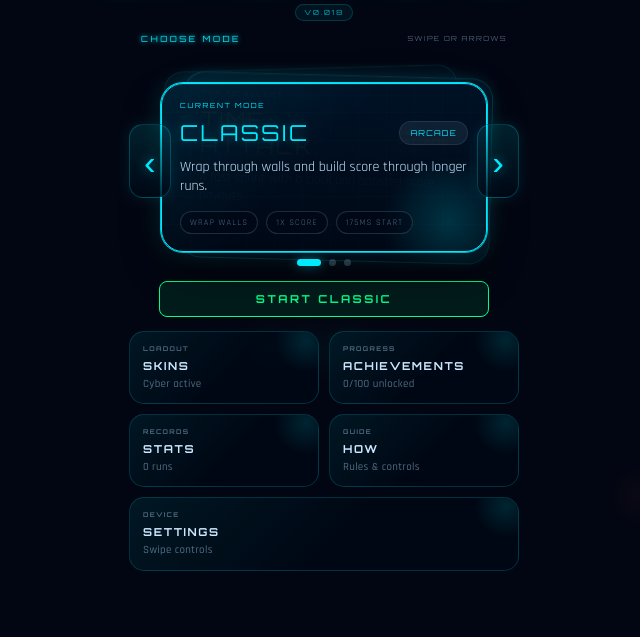
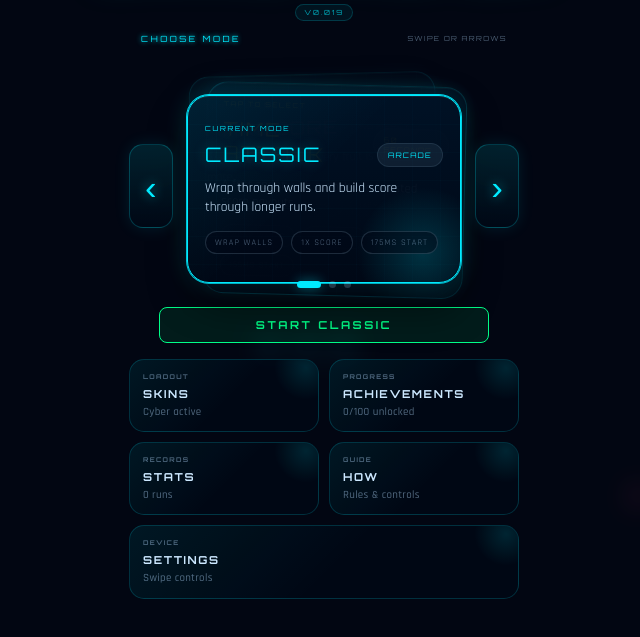
Before and after one commit to manojrautaray/Snake-Master, a plain HTML site: page index.html in a window 1280 px wide. Shown: the part 95-732 px from the top of the page, without its empty margins (316-956 px from the left). Drawn offline with Linux system fonts and the light colour scheme.

Commit message:
Fix mode arrow spacing

```diff
--- a/index.html
+++ b/index.html
@@ -59,7 +59,7 @@
     <div class="overlay" id="start-overlay">
       <div class="game-title">SNAKE MASTER</div>
       <div class="subtitle">Neon Edition</div>
-      <div class="version-pill" id="app-version">v0.018</div>
+      <div class="version-pill" id="app-version">v0.019</div>
 
       <div class="mode-stack-panel">
         <div class="mode-stack-head">
--- a/service-worker.js
+++ b/service-worker.js
@@ -1,4 +1,4 @@
-const CACHE_NAME = 'snake-master-v0.018';
+const CACHE_NAME = 'snake-master-v0.019';
 
 const CORE_ASSETS = [
   './',
--- a/src/config.js
+++ b/src/config.js
@@ -1,4 +1,4 @@
-export const APP_VERSION = 'v0.018';
+export const APP_VERSION = 'v0.019';
 export const GRID = 20;
 export const BASE_MS = 175;
 export const MIN_MS = 52;
--- a/styles.css
+++ b/styles.css
@@ -250,7 +250,7 @@ body::after {
 .mode-stack-panel {
   width: 100%;
   max-width: 390px;
-  margin-bottom: 10px;
+  margin-bottom: 12px;
 }
 .mode-stack-head {
   display: flex;
@@ -275,20 +275,20 @@ body::after {
 }
 .modes-grid.mode-stack {
   position: relative;
-  height: clamp(205px, 28vh, 242px);
+  height: clamp(236px, 31vh, 284px);
   isolation: isolate;
   touch-action: pan-y;
 }
 .mode-card {
   --mode-accent: var(--cyan);
   position: absolute;
-  left: 32px;
-  right: 32px;
-  top: 36px;
-  min-height: 168px;
+  left: 58px;
+  right: 58px;
+  top: 48px;
+  min-height: 188px;
   border: 1px solid rgba(0,234,255,0.24);
   border-radius: 22px;
-  padding: 17px 18px;
+  padding: 18px 17px;
   background:
     linear-gradient(135deg, rgba(0,234,255,0.07), transparent 46%),
     linear-gradient(180deg, rgba(0,18,38,0.94), rgba(0,8,22,0.96));
@@ -335,14 +335,14 @@ body::after {
   opacity: .62;
   filter: saturate(.9);
   pointer-events: none;
-  transform: translate(10px, -18px) scale(.95) rotate(1.5deg);
+  transform: translate(8px, -22px) scale(.95) rotate(1.5deg);
 }
 .mode-card.stack-2 {
   z-index: 1;
   opacity: .42;
   filter: saturate(.82);
   pointer-events: none;
-  transform: translate(-10px, -32px) scale(.90) rotate(-1.5deg);
+  transform: translate(-8px, -40px) scale(.90) rotate(-1.5deg);
 }
 .mode-card:hover {
   box-shadow:
@@ -379,14 +379,14 @@ body::after {
 }
 .mode-name {
   font-family: 'Orbitron', monospace;
-  font-size: clamp(15px, 5vw, 22px);
-  letter-spacing: 2.4px;
+  font-size: clamp(14px, 4.4vw, 20px);
+  letter-spacing: 2px;
   text-transform: uppercase;
   text-shadow: 0 0 12px rgba(0,234,255,0.34);
 }
 .mode-tag {
   font-family: 'Orbitron', monospace;
-  font-size: 8px;
+  font-size: 7.5px;
   letter-spacing: 1.2px;
   text-transform: uppercase;
   padding: 6px 10px;
@@ -397,7 +397,7 @@ body::after {
 .mode-desc {
   position: relative;
   z-index: 1;
-  font-size: 14px;
+  font-size: 13.5px;
   line-height: 1.35;
   color: var(--text);
   margin-bottom: 15px;
@@ -423,7 +423,7 @@ body::after {
   position: absolute;
   left: 0;
   right: 0;
-  bottom: 5px;
+  bottom: 7px;
   display: flex;
   justify-content: center;
   gap: 8px;
@@ -443,10 +443,10 @@ body::after {
 }
 .mode-nav {
   position: absolute;
-  top: 51%;
+  top: 56%;
   z-index: 8;
-  width: 42px;
-  height: 74px;
+  width: 44px;
+  height: 84px;
   border: 1px solid rgba(0,234,255,0.22);
   border-radius: 14px;
   background:
@@ -468,7 +468,7 @@ body::after {
 .mode-next { right: 0; }
 .start-cta {
   width: min(330px, calc(100vw - 70px));
-  margin-bottom: 14px;
+  margin-bottom: 16px;
   padding: 13px 28px;
   font-size: 12px;
 }
```
Also changed, not shown: 1 other file.
